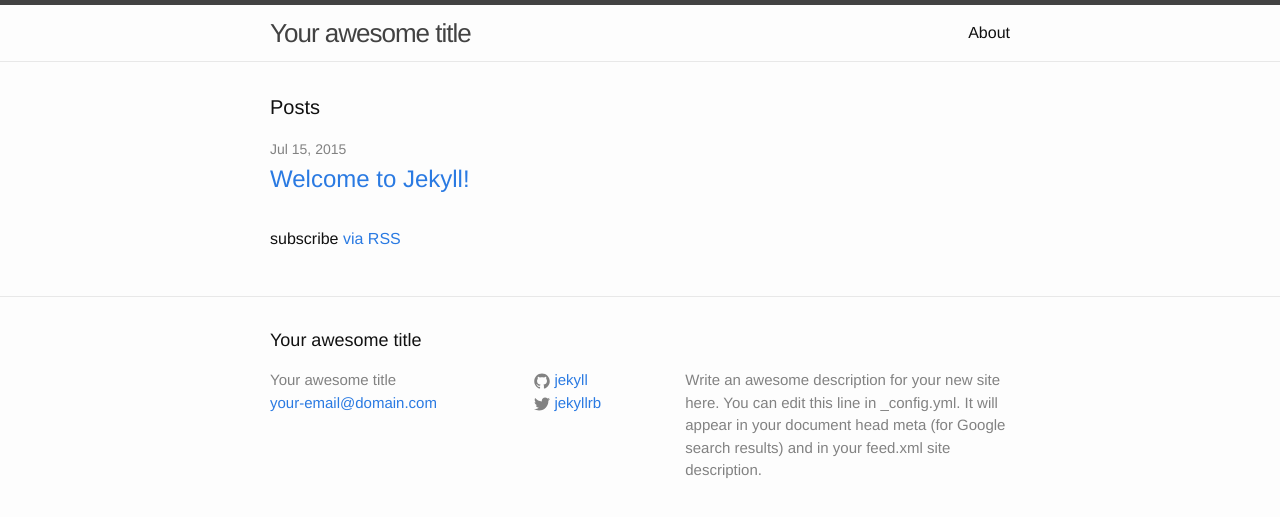
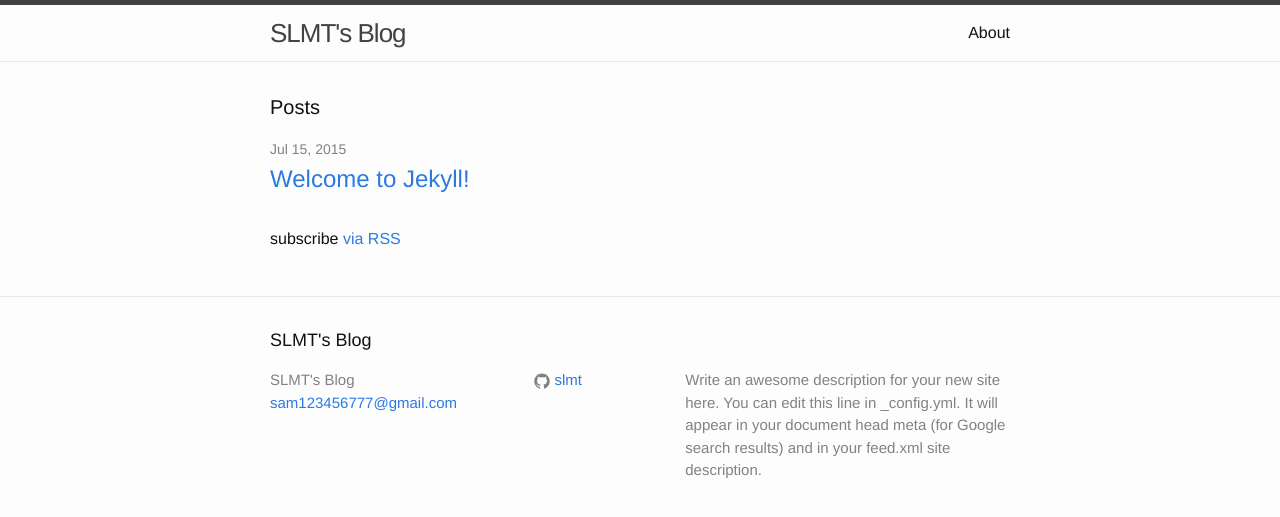
Before and after one commit to ada19850912/blog, a Jekyll site: the page built from index.html, in a window 1280 px wide. Shown: the top 517 px of the page. Built offline with Jekyll 4.4.1, drawn with Linux system fonts in a browser that asks for light colours.

Commit message:
Update the configuration

```diff
--- a/_config.yml
+++ b/_config.yml
@@ -1,14 +1,13 @@
 # Site settings
-title: Your awesome title
-email: your-email@domain.com
+title: SLMT's Blog
+email: sam123456777@gmail.com
 description: > # this means to ignore newlines until "baseurl:"
   Write an awesome description for your new site here. You can edit this
   line in _config.yml. It will appear in your document head meta (for
   Google search results) and in your feed.xml site description.
 baseurl: "" # the subpath of your site, e.g. /blog/
-url: "http://yourdomain.com" # the base hostname & protocol for your site
-twitter_username: jekyllrb
-github_username:  jekyll
+url: "http://slmt.github.io" # the base hostname & protocol for your site
+github_username:  slmt
 
 # Build settings
 markdown: kramdown
```
